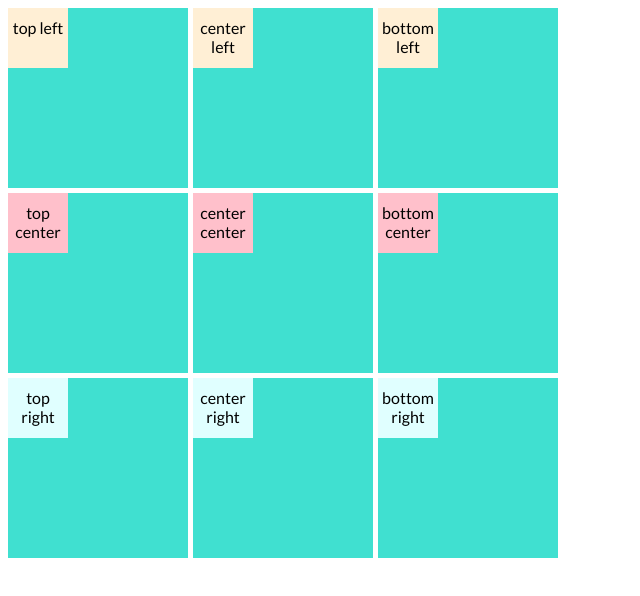
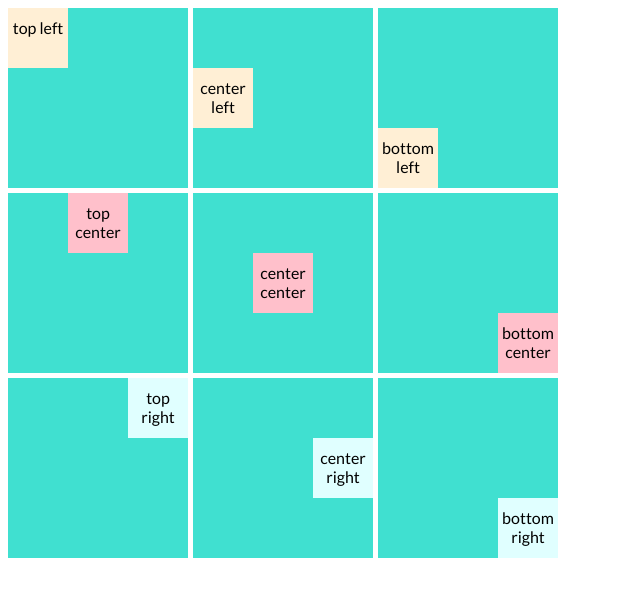
Before and after one commit to nescalan/css-grid-layout, a plain HTML site: page position.html in a window 1280 px wide. Shown: the whole page, without its empty margins (0-640 px from the left). Drawn offline with Linux system fonts and the light colour scheme.

Commit message:
8: Position finished

```diff
--- a/scss/position.scss
+++ b/scss/position.scss
@@ -27,76 +27,76 @@
   @extend .element;
   background: papayawhip;
   position: absolute;
-  // left: ;
-  // top: ;
+  left: 0;
+  top: 0;
 }
 
 .element2 {
   @extend .element;
   background: papayawhip;
   position: absolute;
-  // left: ;
-  // top: ;
-  // transform: ;
+  left: 0;
+  top: 50%;
+  transform: translate(0, -50%);
 }
 
 .element3 {
   @extend .element;
   background: papayawhip;
   position: absolute;
-  // left: ;
-  // top: ;
-  // transform: ;
+  left: 0;
+  top: 100%;
+  transform: translate(0, -100%);
 }
 
 .element4 {
   @extend .element;
   background: pink;
   position: absolute;
-  // left: ;
-  // transform: ;
+  left: 50%;
+  transform: translate(-50%, 0);
 }
 
 .element5 {
   @extend .element;
   background: pink;
   position: absolute;
-  // left: ;
-  // top: ;
-  // transform: ;
+  left: 50%;
+  top: 50%;
+  transform: translate(-50%, -50%);
 }
 
 .element6 {
   @extend .element;
   background: pink;
   position: absolute;
-  // left: ;
-  // top: ;
-  // transform: ;
+  left: 100%;
+  top: 100%;
+  transform: translate(-100%, -100%);
 }
 
 .element7 {
   @extend .element;
   background: lightcyan;
   position: absolute;
-  // left: ;
-  // transform: ;
+  left: 100%;
+  transform: translate(-100%, 0);
 }
 
 .element8 {
   @extend .element;
   background: lightcyan;
   position: absolute;
-  // left: ;
-  // top: ;
-  // transform: ;
+  left: 100%;
+  top: 50%;
+  transform: translate(-100%, -50%);
 }
 
 .element9 {
   @extend .element;
   background: lightcyan;
   position: absolute;
-  // left: ;
-  // top: ;
-  // transform: ;
+  left: 100%;
+  top: 100%;
+  transform: translate(-100%, -100%);
 }
```
Also changed, not shown: css/position.css, 1 other file.
